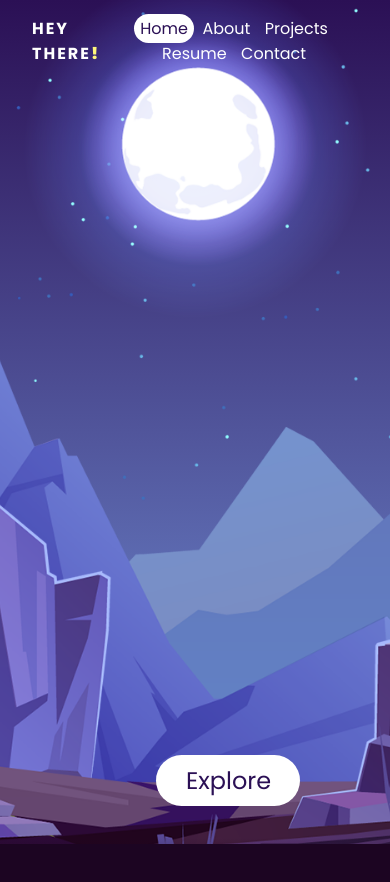
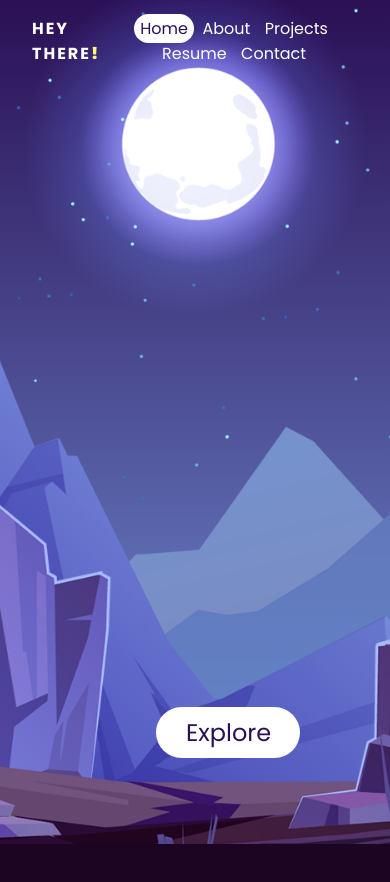
Before and after one commit to dylncheng/personal-website, a React (Create React App) app: page / in a window 390 px wide. Shown: the top 882 px of the page. Built offline with nearby package versions, Linux system fonts and the light colour scheme.

Commit message:
added mobile support for iphone 8+

```diff
--- a/src/App.css
+++ b/src/App.css
@@ -419,7 +419,7 @@ iframe {
   #btn {
     position: absolute;
     left: 40vw;
-    bottom: 10rem;
+    bottom: 13rem;
   }
 
   .header {
```
